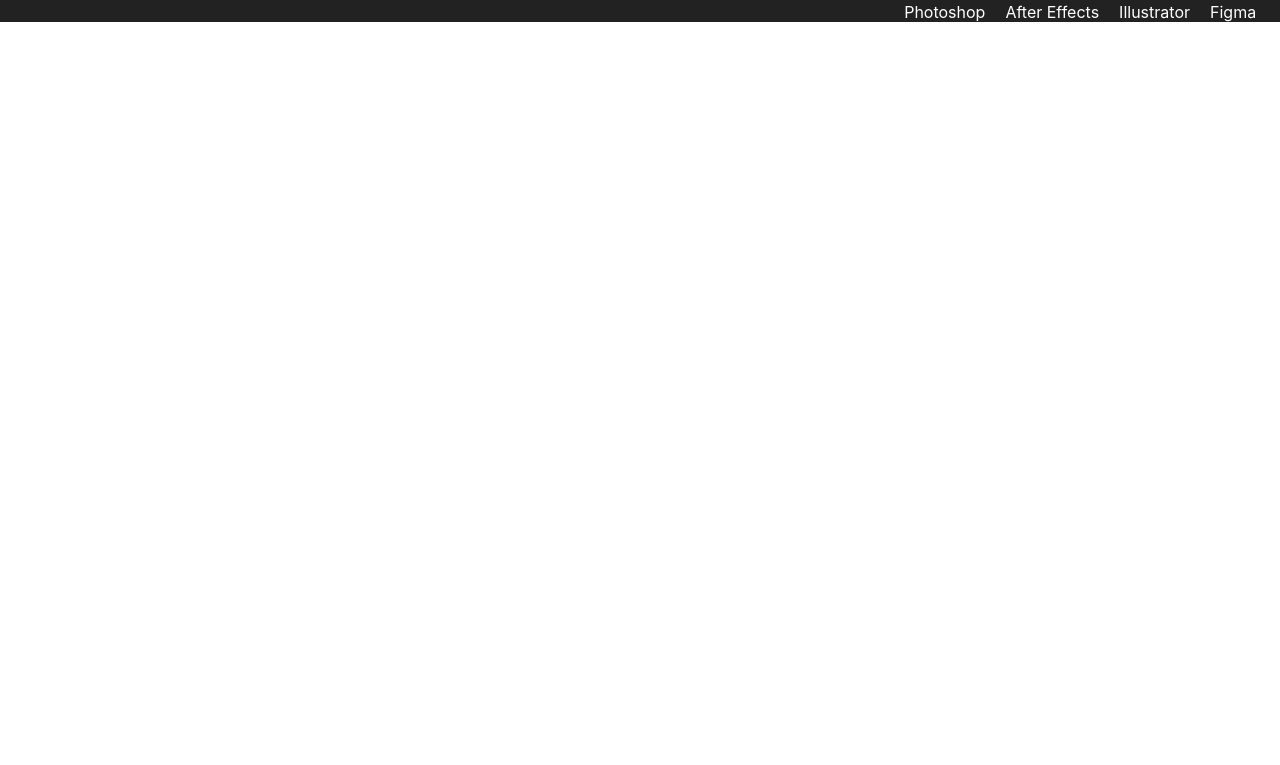
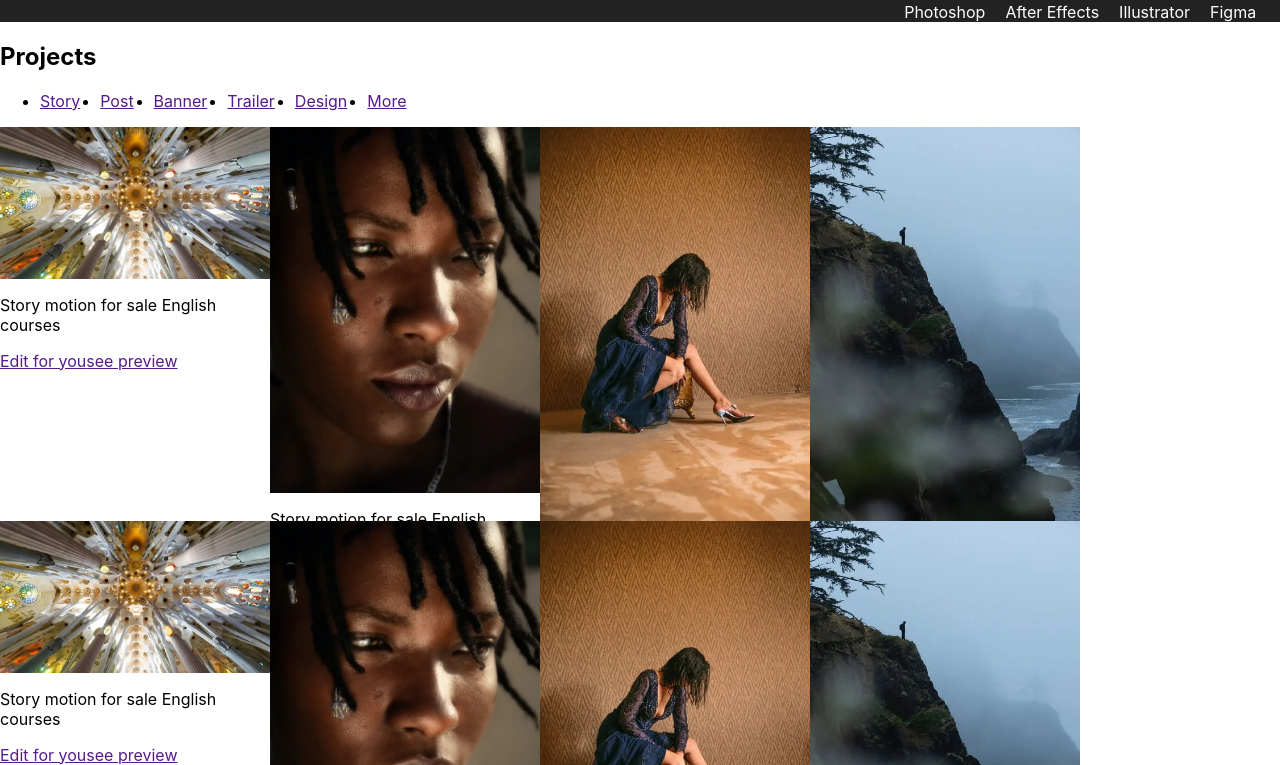
Before and after one commit to hadsome-Droid/portfolio-15-project, a React app: page / in a window 1280 px wide. Shown: the part 555-1320 px from the top of the page. Before the commit the page ends 800 px from the top, so only its background shows below. Built offline with nearby package versions, Linux system fonts and the light colour scheme.

Commit message:
create section Projects

```diff
--- a/src/App.tsx
+++ b/src/App.tsx
@@ -4,6 +4,7 @@ import {Icon} from "./components/icon/Icon";
 import {Header} from "./layout/header/Header";
 import {Main} from "./layout/sections/main/Main";
 import {Skills} from "./layout/sections/skills/Skills";
+import {Projects} from "./layout/sections/projects/Projects";
 
 function App() {
     return (
@@ -11,6 +12,7 @@ function App() {
             <Header/>
             <Main/>
             <Skills/>
+            <Projects/>
         </StyledApp>
     );
 }
--- /dev/null
+++ b/src/components/generator/Generator.tsx
@@ -0,0 +1,29 @@
+import React from 'react';
+import {FlexWrapper} from "../FlexWrapper";
+import styled from "styled-components";
+
+type GeneratorPropsType = {
+    src: string
+    text: string
+}
+export const Generator = (props: GeneratorPropsType) => {
+    return (
+        <StyledGenerator>
+            <FlexWrapper direction={'column'}>
+                <img src={props.src} alt={props.src}/>
+                <p>{props.text}</p>
+                <FlexWrapper>
+                    <a href="">Edit for you</a>
+                    <a href="">see preview</a>
+                </FlexWrapper>
+            </FlexWrapper>
+        </StyledGenerator>
+
+    );
+};
+
+const StyledGenerator = styled.div`
+  max-height: 394px;
+  max-width: 270px;
+  flex: 0 1 50%;
+`
--- /dev/null
+++ b/src/layout/sections/projects/Projects.tsx
@@ -0,0 +1,46 @@
+import React from 'react';
+import styled from "styled-components";
+import {Menu} from "../../../components/menu/Menu";
+import {Generator} from "../../../components/generator/Generator";
+import Proj1 from '../../../assets/images/projects/proj1.webp'
+import Proj2 from '../../../assets/images/projects/proj2.webp'
+import Proj3 from '../../../assets/images/projects/proj3.webp'
+import Proj4 from '../../../assets/images/projects/proj4.webp'
+import {FlexWrapper} from "../../../components/FlexWrapper";
+
+const projectItems = ['Story', 'Post', 'Banner', 'Trailer', 'Design', 'More']
+
+export const Projects = () => {
+    return (
+        <StyledProjects>
+            <ProjectsTitle>Projects</ProjectsTitle>
+            <Menu itemsMenu={projectItems}/>
+            <FlexWrapper wrap={'wrap'}>
+                <Generator src={Proj1} text={'Story motion for sale \n' +
+                    'English courses'}/>
+                <Generator src={Proj2} text={'Story motion for sale \n' +
+                    'English courses'}/>
+                <Generator src={Proj3} text={'Story motion for sale \n' +
+                    'English courses'}/>
+                <Generator src={Proj4} text={'Story motion for sale \n' +
+                    'English courses'}/>
+                <Generator src={Proj1} text={'Story motion for sale \n' +
+                    'English courses'}/>
+                <Generator src={Proj2} text={'Story motion for sale \n' +
+                    'English courses'}/>
+                <Generator src={Proj3} text={'Story motion for sale \n' +
+                    'English courses'}/>
+                <Generator src={Proj4} text={'Story motion for sale \n' +
+                    'English courses'}/>
+            </FlexWrapper>
+        </StyledProjects>
+    );
+};
+
+const StyledProjects = styled.section`
+
+`
+
+const ProjectsTitle = styled.h2`
+
+`
```
